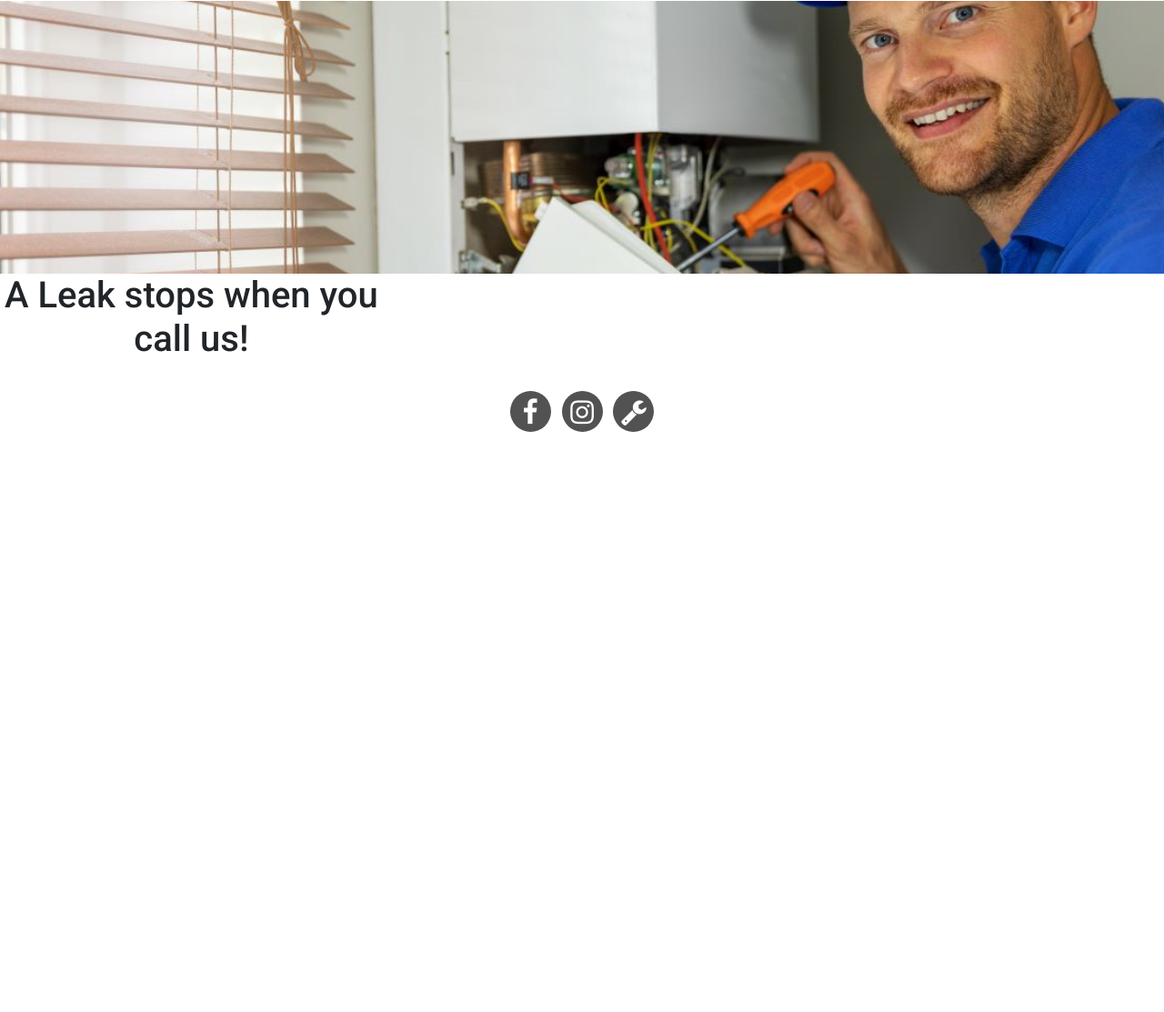
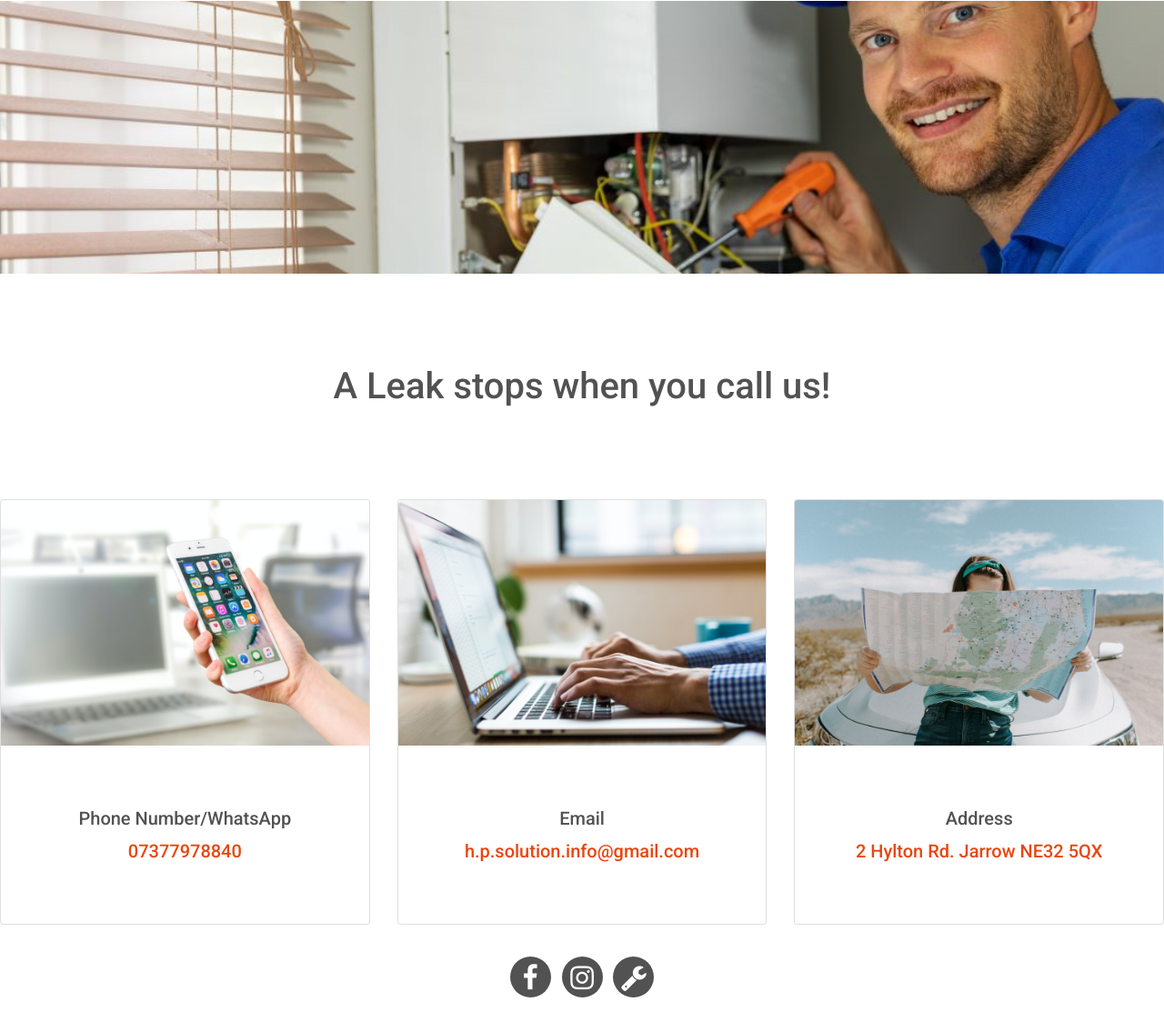
Before and after one commit to P0MAH0B/HPS-milestone1, a plain HTML site: page contacts.html in a window 1280 px wide. Shown: the part 99-1212 px from the top of the page at 91% size. Before the commit the page ends 800 px from the top, so only its background shows below. Drawn offline with nearby package versions, Linux system fonts and the light colour scheme.

Commit message:
finished contacts page and stile

```diff
--- a/contacts.html
+++ b/contacts.html
@@ -16,7 +16,7 @@
 
 <!---------------------Navbar-->
 
-    <nav class="navbar position-fixed navbar-light  navbar-expand-sm">
+    <nav class="navbar px-2 position-fixed navbar-light  navbar-expand-sm">
 
         <a href="index.html" class="navbar-brand">
             <img src="images/logo3.png" alt="company logo" class="logo">
@@ -52,12 +52,42 @@
 
        <div class="col-12 contacts-photo">
        </div>
-       <div class="row ">
-           <div class="col-md-10  text-center">
+       <div class="col ">
+           <div class="slogan text-center ">
                <h1>A Leak stops when you call us!</h1>
            </div>
 
        </div>
+    </div>
+    <div class="row row-cols-1 row-cols-md-3 g-4">
+        <div class="col">
+            <div class="card text-center">
+                <img src="./images/phone.jpg" class="card-img-top" alt="Phone">
+                <div class="card-body my-5">
+                    <h5 class="card-title">Phone Number/WhatsApp</h5>
+                    <h5 class="card-text">07377978840</h5>
+                </div>
+            </div>
+        </div>
+        <div class="col">
+            <div class="card text-center">
+                <img src="./images/email.jpg" class="card-img-top" alt="A person text email on laptop">
+                <div class="card-body my-5">
+                    <h5 class="card-title">Email</h5>
+                    <h5 class="card-text">h.p.solution.info@gmail.com</h5>
+                </div>
+            </div>
+        </div>
+        <div class="col">
+            <div class="card text-center">
+                <img src="./images/map.jpg" class="card-img-top" alt="A girl opening map">
+                <div class="card-body my-5">
+                    <h5 class="card-title">Address</h5>
+                    <h5 class="card-text">2 Hylton Rd. Jarrow NE32 5QX</h5>
+                </div>
+            </div>
+        </div>
+
     </div>
 
 
--- a/css/style.css
+++ b/css/style.css
@@ -110,13 +110,13 @@ h4,h3   {
     background-color:#e84610;
 }
 footer {
-    padding-top: 25px;
+    padding-top: 35px;
 }
 /*.............Services.........*/
 
 .services-img {
     background: url("../images/serv-top.jpg") no-repeat bottom right;
-
+    width: 100%;
     height:200px ;
         -webkit-background-size: cover;
         -moz-background-size: cover;
@@ -162,6 +162,14 @@ footer {
         position: relative;
 
     }
-.
+
+.slogan {
+    margin: 100px;
+    color: #525252;
+}
+.card-text {
     color: #e84610;
 }
+.card-title {
+    color: #525252;
+}
```
Also changed, not shown: index.html (+1 -1 lines), services.html (+1 -1 lines), images/email.jpg (added), images/map.jpg (added), images/phone.jpg (added), images/whatsapp.jpg (added).
